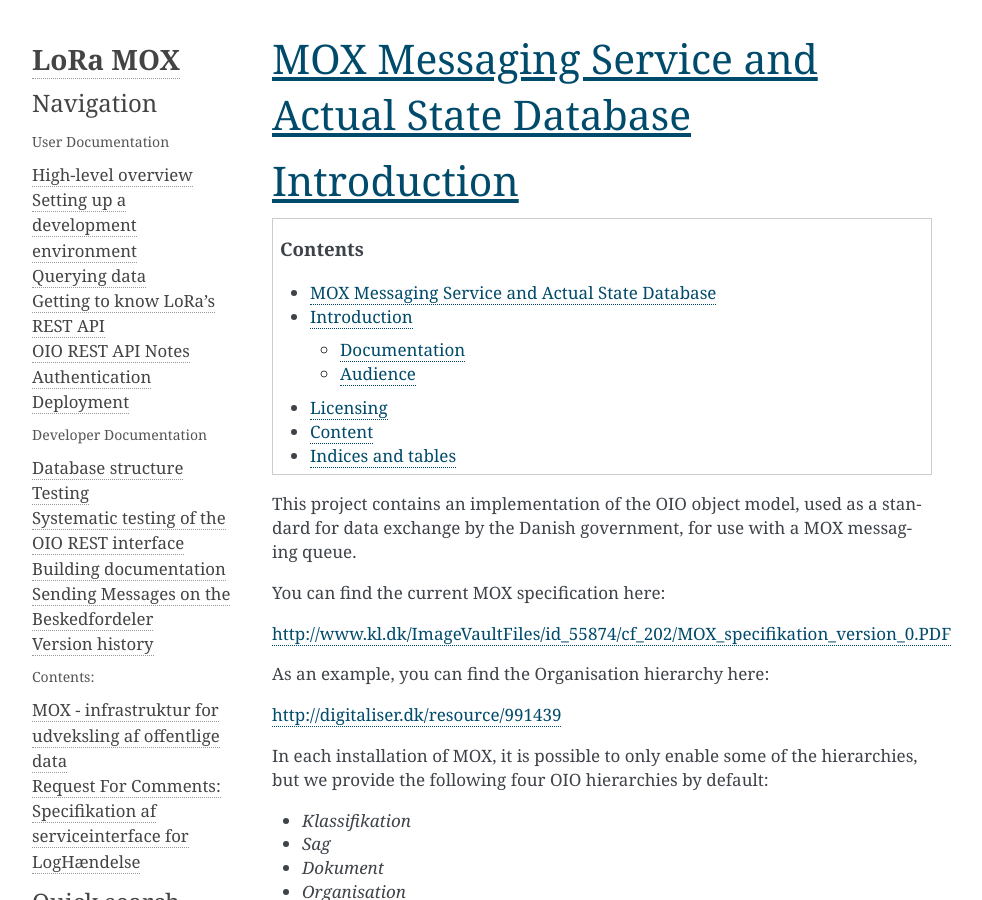
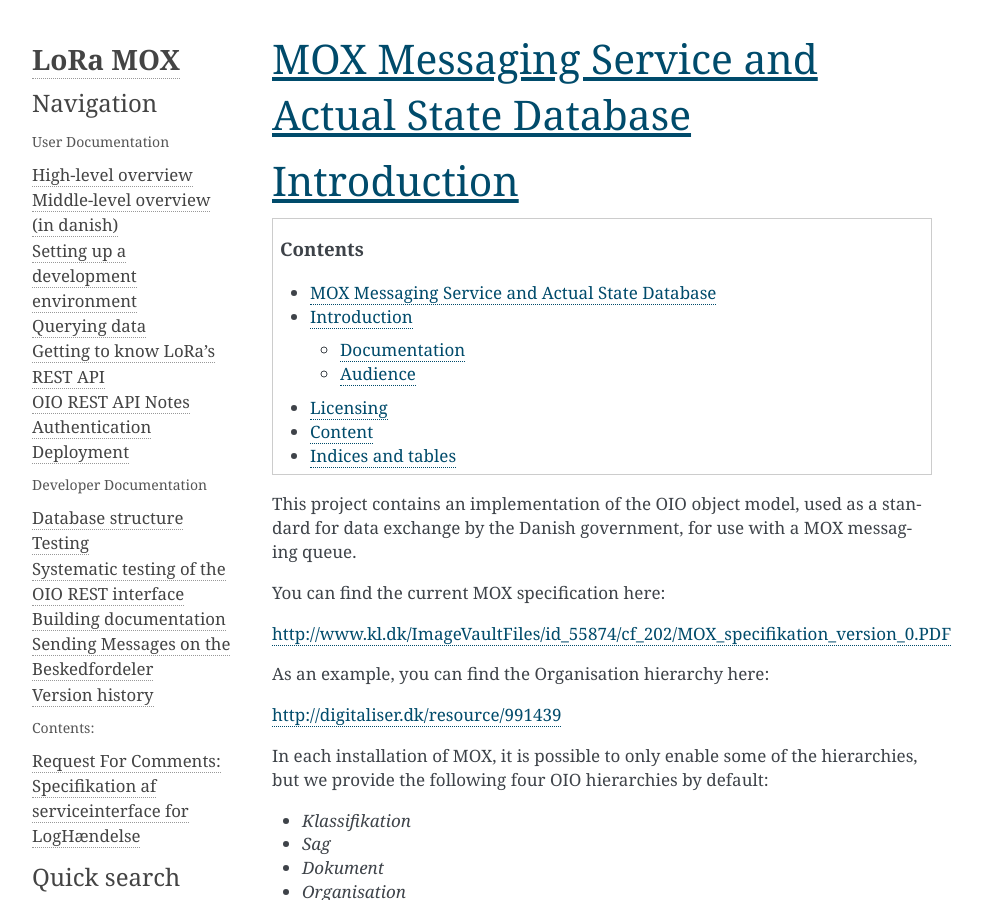
Before and after one commit to magenta-aps/mox, a Sphinx documentation site: the page built from doc/index.rst, in a window 1280 px wide and 900 px high. Shown: the whole window, without its empty margins (148-1130 px from the left). Built offline with Sphinx 7.4.7, drawn with Linux system fonts in a browser that asks for light colours; some of the changed text lies outside the part shown.

Commit message:
Move presentation user docs

```diff
--- a/doc/index.rst
+++ b/doc/index.rst
@@ -13,6 +13,7 @@
    :caption: User Documentation
 
    user/overview.rst
+   Middle-level overview (in danish) <user/praesentation.rst>
    user/setup-dev-env.rst
    user/querying-data.rst
    user/rest-tutorial.rst
--- a/doc/praesentation.rst
+++ b/doc/user/praesentation.rst
@@ -1,4 +1,3 @@
-
 MOX - infrastruktur for udveksling af offentlige data
 =====================================================
 
```
Also changed, not shown: other parts of doc/index.rst (+0 -1 lines).
